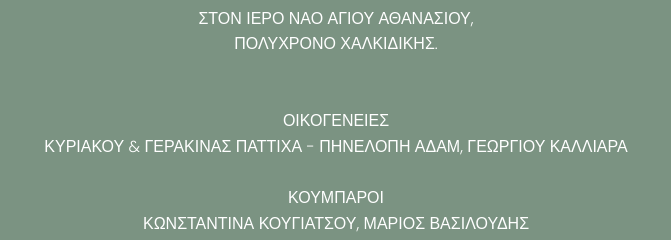
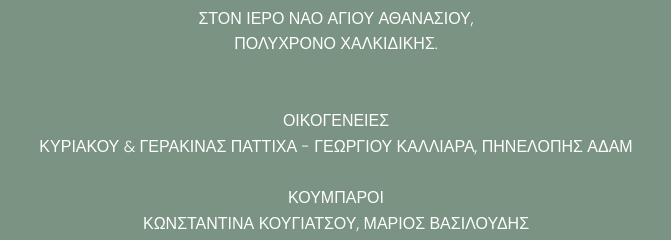
Before and after one commit to kpatticha/kpatticha.github.io, a plain HTML site: page index.html in a window 1280 px wide. Shown: the part 1380-1620 px from the top of the page, 304-975 px from the left. Drawn offline with Linux system fonts and the light colour scheme; some packages are replaced by stand-ins of ours.

Commit message:
Change order

```diff
--- a/index.html
+++ b/index.html
@@ -219,8 +219,8 @@
                   <div class="">
                     <div>ΟΙΚΟΓΕΝΕΙΕΣ</div>
                     <div>
-                      ΚΥΡΙΑΚΟΥ & ΓΕΡΑΚΙΝΑΣ ΠΑΤΤΙΧΑ - ΠΗΝΕΛΟΠΗ ΑΔΑΜ, ΓΕΩΡΓΙΟΥ
-                      ΚΑΛΛΙΑΡΑ
+                      ΚΥΡΙΑΚΟΥ & ΓΕΡΑΚΙΝΑΣ ΠΑΤΤΙΧΑ - ΓΕΩΡΓΙΟΥ
+                      ΚΑΛΛΙΑΡΑ, ΠΗΝΕΛΟΠΗΣ ΑΔΑΜ
                     </div>
                   </div>
                   <br />
```
